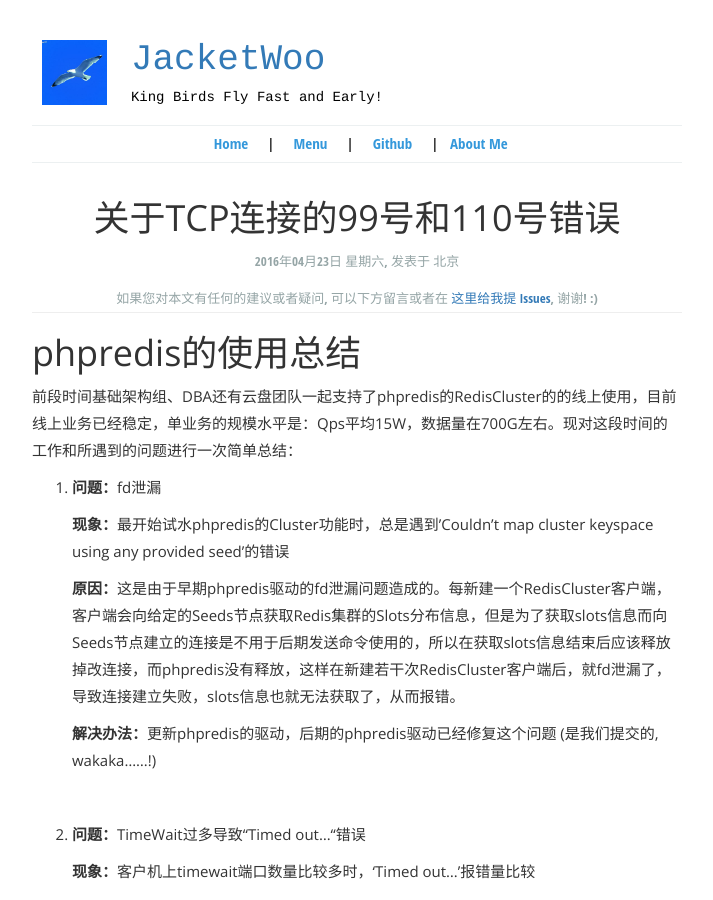
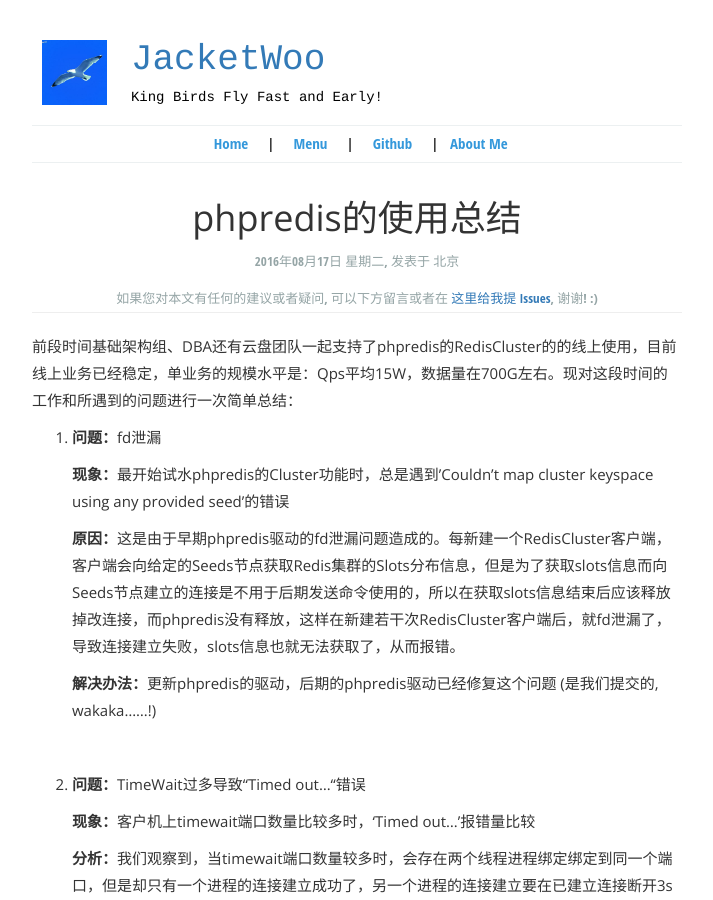
Before and after one commit to JacketWoo/JacketWoo.github.io, a Jekyll site: the page built from _posts/2016-08-17-phpredis的使用总结.md, in a window 1280 px wide and 900 px high. Shown: the whole window, without its empty margins (283-996 px from the left). Built offline with Jekyll 4.4.1, drawn with Linux system fonts in a browser that asks for light colours.

Commit message:
phpredis使用总结(FX1)

```diff
--- a/_posts/2016-08-17-phpredis的使用总结.md
+++ b/_posts/2016-08-17-phpredis的使用总结.md
@@ -1,13 +1,12 @@
 ---
 layout: post_layout
-title: 关于TCP连接的99号和110号错误
-time: 2016年04月23日 星期六
+title: phpredis的使用总结
+time: 2016年08月17日 星期二
 location: 北京
 published: true
 excerpt_separator: "##"
 ---
 
-# phpredis的使用总结
 
 前段时间基础架构组、DBA还有云盘团队一起支持了phpredis的RedisCluster的的线上使用，目前线上业务已经稳定，单业务的规模水平是：Qps平均15W，数据量在700G左右。现对这段时间的工作和所遇到的问题进行一次简单总结：
 
```
Also changed, not shown: other parts of _posts/2016-08-17-phpredis的使用总结.md (+1 -1 lines), assets/img/2016-08-17/phpredis-send-command-flow.png (added).
